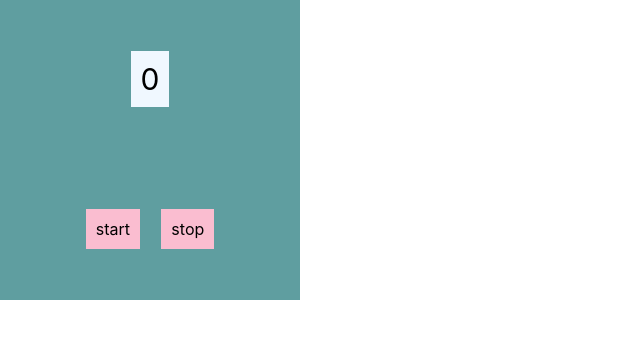
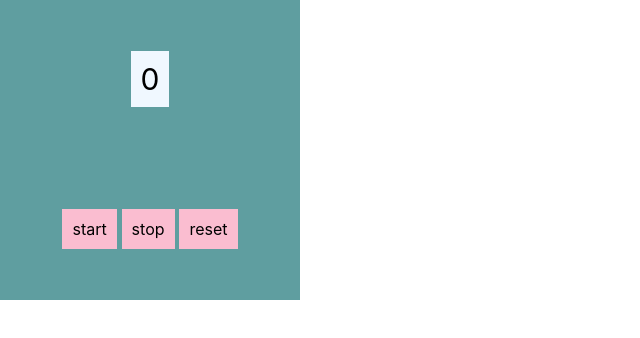
Before and after one commit to SarnaKhmel/min-client, a React (Create React App) app: page / in a window 1280 px wide. Shown: the top 338 px of the page, without its empty margins (0-640 px from the left). Built offline with nearby package versions, Linux system fonts and the light colour scheme.

Commit message:
added reset button

```diff
--- a/src/components/Timer/Timer.css
+++ b/src/components/Timer/Timer.css
@@ -11,7 +11,7 @@
 .timer-buttons {
     display: flex;
     justify-content: space-around;
-    width: 150px;
+    width: 180px;
 }
 
 .timer-counter {
@@ -23,4 +23,5 @@
 .timer-button {
     background-color: rgb(250, 189, 208);
     padding: 10px;
+    cursor: pointer;
 }
--- a/src/components/Timer/Timer.js
+++ b/src/components/Timer/Timer.js
@@ -27,6 +27,14 @@ export default class Timer extends Component {
     clearInterval(this.state.intervalNum);
   }
 
+  handleResetClick = () => {
+    this.setState({
+      currentTime: 0,
+      timerEnd: null,
+      intervalNum: null
+    })
+  }
+
 
   render() {
     return (
@@ -35,6 +43,7 @@ export default class Timer extends Component {
         <div className="timer-buttons">
             <div className="timer-button start" onClick={this.handleStartClick}>start</div>
             <div className="timer-button stop" onClick={this.handleStopClick}>stop</div>
+            <div className="timer-button reset" onClick={this.handleResetClick}>reset</div>
         </div>
       </div>
     )
```
